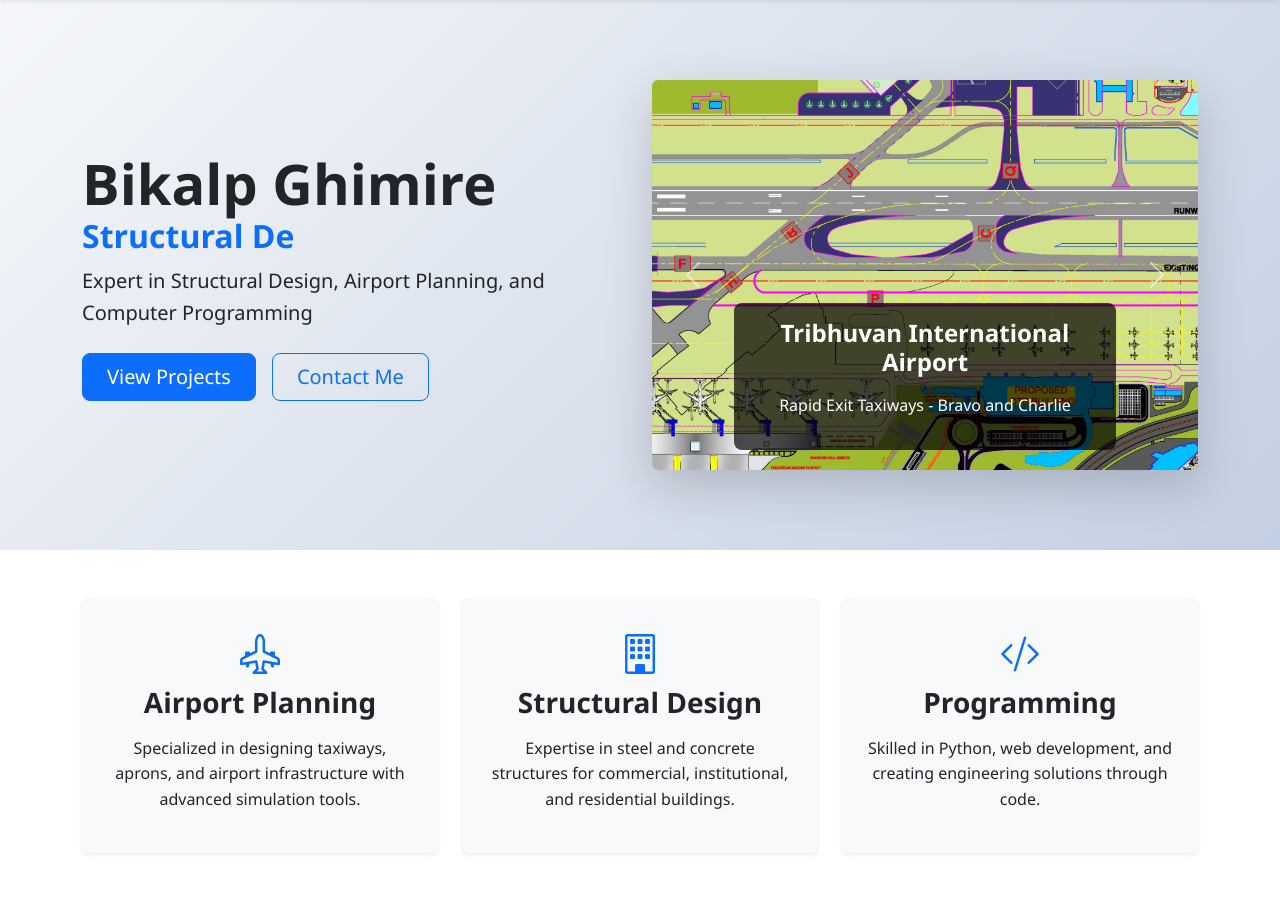
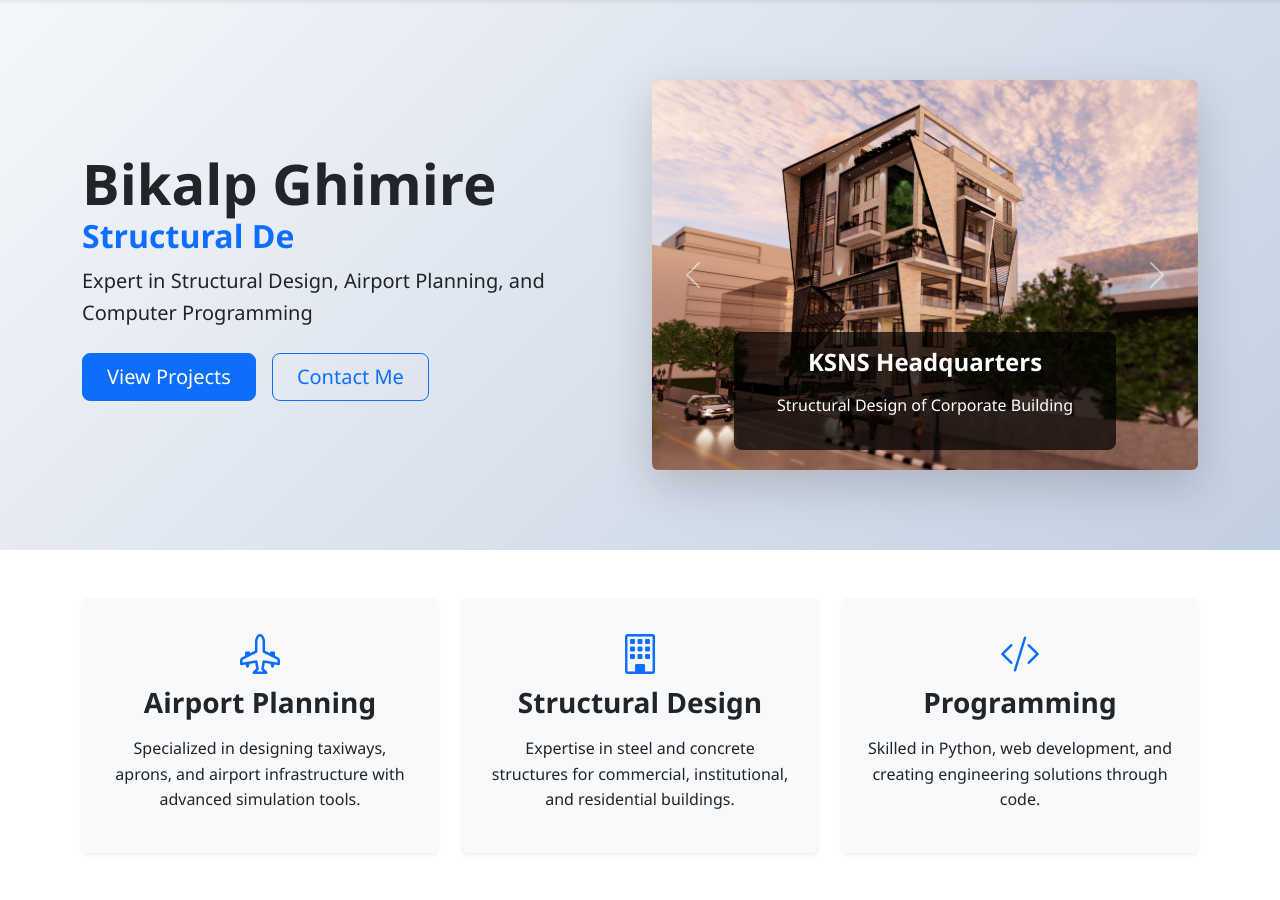
Before and after one commit to bikalpghimire/My-Website, a Flask app: page / in a window 1280 px wide. Shown: the part 80-980 px from the top of the page. Run offline with Flask 3, Linux system fonts and the light colour scheme.

Commit message:
changed order of carousel

```diff
--- a/templates/index.html
+++ b/templates/index.html
@@ -23,19 +23,21 @@
         <div id="portfolioCarousel" class="carousel slide shadow-lg rounded" data-bs-ride="carousel" data-bs-interval="2000">
           <div class="carousel-inner rounded">
             <div class="carousel-item active">
+              <img src="/static/assets/img/jawalakhel.jpg" class="d-block w-100" alt="KSNS Headquarters">
+              <div class="carousel-caption">
+                <h5>KSNS Headquarters</h5>
+                <p>Structural Design of Corporate Building</p>
+              </div>
+            </div>
+
+            <div class="carousel-item">
               <img src="/static/assets/img/rapid-exit-taxiway.png" class="d-block w-100" alt="Rapid Exit Taxiways">
               <div class="carousel-caption">
                 <h5>Tribhuvan International Airport</h5>
                 <p>Rapid Exit Taxiways - Bravo and Charlie</p>
               </div>
             </div>
-            <div class="carousel-item">
-              <img src="/static/assets/img/canopy.jpg" class="d-block w-100" alt="Tribhuvan International Airport Canopy">
-              <div class="carousel-caption">
-                <h5>Tribhuvan International Airport</h5>
-                <p>Canopy Cover (Tensile Structure) over existing canopy</p>
-              </div>
-            </div>
+
             <div class="carousel-item">
               <img src="/static/assets/img/blitz_tower.png" class="d-block w-100" alt="Blitz Tower">
               <div class="carousel-caption">
```
